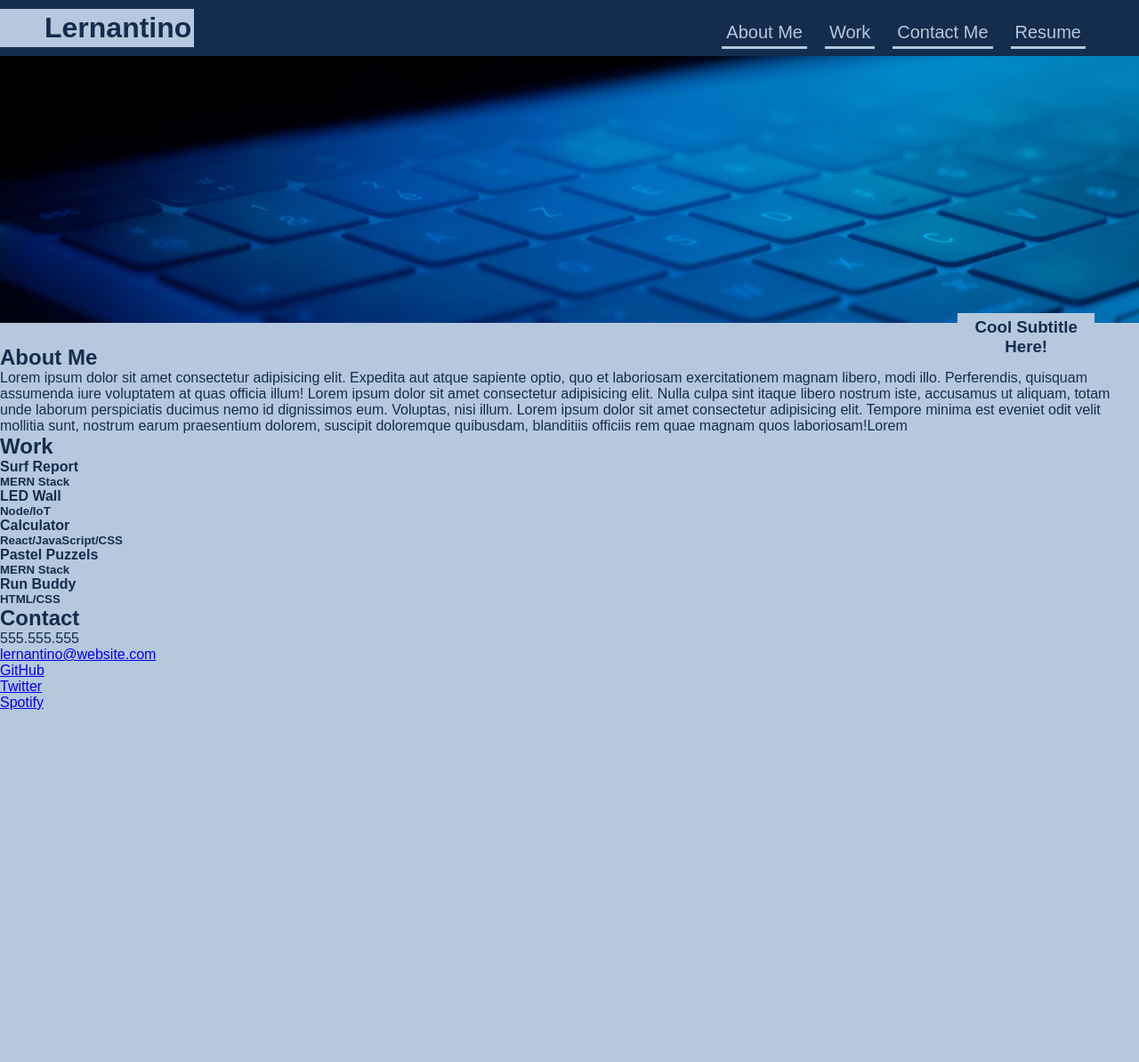
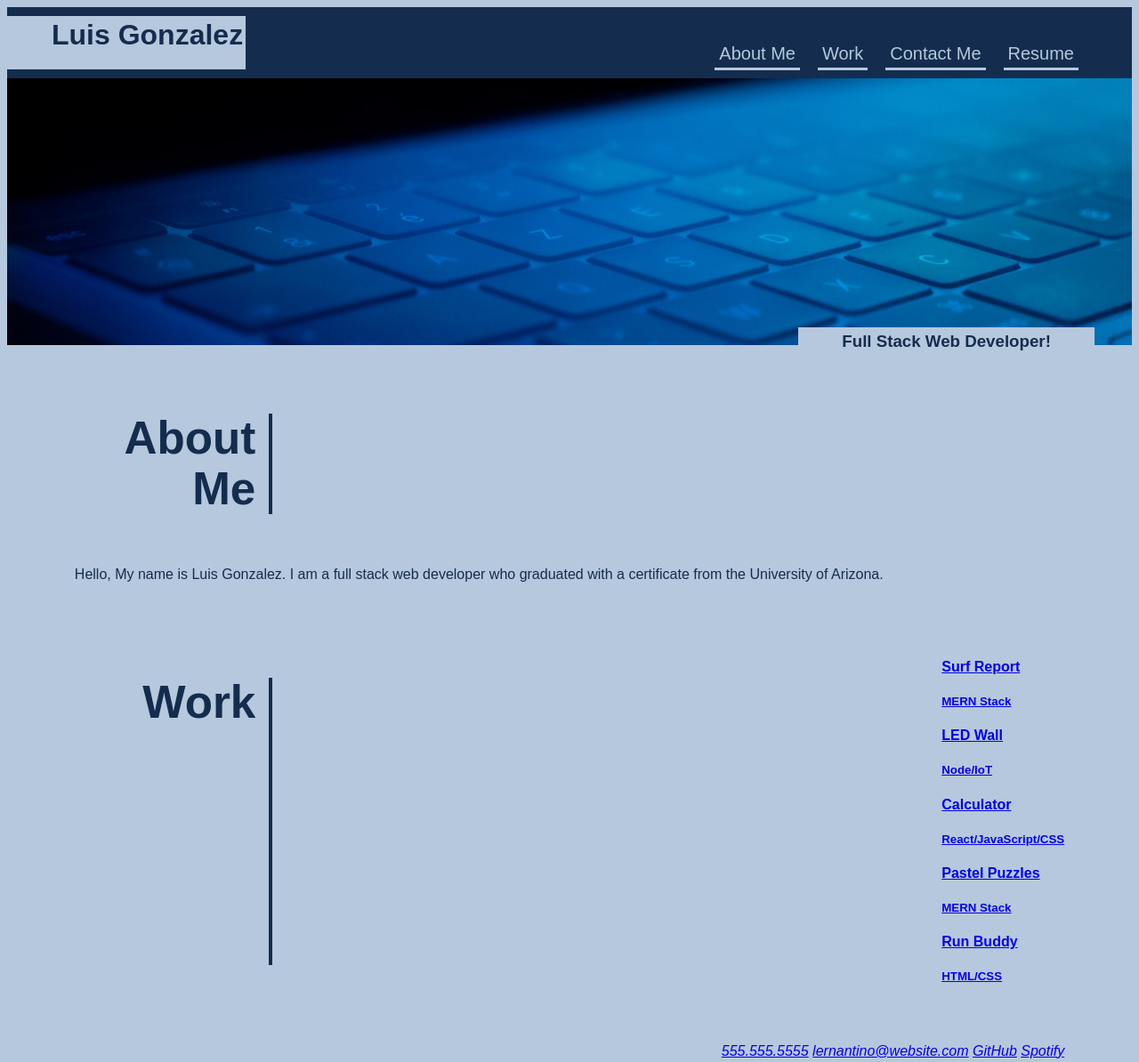
Before and after one commit to GonzalezL13/Professional-Portfolio, a plain HTML site: page index.html in a window 1280 px wide. Shown: the top 1194 px of the page at 89% size. Before the commit the page ends 800 px from the top, so only its background shows below. Drawn offline with Linux system fonts and the light colour scheme.

Commit message:
setting up pages display

```diff
--- a/assets/css/style.css
+++ b/assets/css/style.css
@@ -1,6 +1,4 @@
 * {
-    margin: 0;
-    padding: 0;
     box-sizing: border-box;
 }
 
@@ -55,6 +53,7 @@ header nav ul li a {
 .link {
     border-bottom: 3px solid #b6c8dd;
 }
+/*HEADER STYLE ENDS*/
 
 /*HERO STYLE*/
 .hero {
@@ -64,16 +63,59 @@ header nav ul li a {
     background-image: url("../images/blue-keyboard.jpg");
     background-size: cover;
     background-position: center;
+    display: flex;
+    justify-content: flex-end;
 }
 
 .hero h3 {
     background-color: #b6c8dd;
-    width: 12%;
+    width: 26%;
     padding: 5px;
     text-align: center;
     left: 1;
     right: 0;
     margin: 0 50px;
-    top: 44%;
+    top: 46%;
     position: absolute;
 }
+/*HERO STYLE ENDS*/
+
+/*PAGE STYLE STARTS CONTENT AND HEADINGS*/
+.wrapper {
+    max-width: 88%;
+    margin-left: auto;
+    margin-right: auto;
+  }
+
+
+
+.pageSection {
+    margin: 25px 0;
+    padding: 10px 0;
+    display: flex;
+    flex-direction: row;
+    flex-wrap: wrap;
+    align-items: stretch;
+    justify-content: space-between;
+}
+
+.pageSection > h2 {
+    flex: 0 0 20%;
+    text-align: right;
+    padding-right: 15px;
+    border-right: 4px solid #142d4e;
+    font-size: 4vw;
+    line-height: 1.1;
+}
+
+.page-section > div {
+    flex: 0 0 77%;
+}
+
+.pageSection p {
+    margin-bottom: 20px;
+}
+
+
+
+}
--- a/index.html
+++ b/index.html
@@ -1,16 +1,18 @@
 <!DOCTYPE html>
 <html lang="en">
+
 <head>
     <meta charset="UTF-8">
     <meta name="viewport" content="width=device-width, initial-scale=1.0">
-        <title>Lernantino</title>
-        <link rel="stylesheet" href="./assets/css/style.css"/>
+    <title>Luis Gonzalez / Web Developer</title>
+    <link rel="stylesheet" href="./assets/css/style.css" />
 </head>
+
 <body>
     <!--NAVIGATIONS-->
     <header>
         <h1>
-            Lernantino
+            Luis Gonzalez
         </h1>
         <nav>
             <ul>
@@ -32,77 +34,75 @@
     <!--HERO-->
     <section class="hero">
         <h3>
-            Cool Subtitle Here!
+            Full Stack Web Developer!
         </h3>
     </section>
+
+    <main class="wrapper">
         <!--ABOUT ME SECTION-->
-    <section id="#about-me">
-        <div class="">
-            <h2>
-                About Me
-            </h2>
-        </div>
-        <div class="">
+        <section class="pageSection" id="#about-me">
+            <h2>About Me</h2>
+            <div>
                 <p>
-                Lorem ipsum dolor sit amet consectetur adipisicing elit. Expedita aut atque sapiente optio, quo et laboriosam exercitationem magnam libero, modi illo. Perferendis, quisquam assumenda iure voluptatem at quas officia illum!
-                Lorem ipsum dolor sit amet consectetur adipisicing elit. Nulla culpa sint itaque libero nostrum iste, accusamus ut aliquam, totam unde laborum perspiciatis ducimus nemo id dignissimos eum. Voluptas, nisi illum. Lorem ipsum dolor
-                sit amet consectetur adipisicing elit. Tempore minima est eveniet odit velit mollitia sunt, nostrum earum praesentium dolorem, suscipit doloremque quibusdam, blanditiis officiis rem quae magnam quos laboriosam!Lorem
+                    Hello, My name is Luis Gonzalez. I am a full stack web developer who graduated with a certificate
+                    from the University of Arizona.
                 </p>
             </div>
+
         </section>
         <!--WORK SECTION-->
-    <section id="#work">
+        <section class="pageSection" id="#work">
             <h2>
                 Work
             </h2>
+            <div class="gridContainer">
+                <a href="#" class="grid-item surf-report">
                     <div>
                         <h4>Surf Report</h4>
                         <h5>MERN Stack</h5>
                     </div>
+                </a>
+                <a href="#" class="grid-item led-wall">
                     <div>
                         <h4>LED Wall</h4>
                         <h5>Node/IoT</h5>
                     </div>
+                </a>
+                <a href="#" class="grid-item calculator">
                     <div>
                         <h4>Calculator</h4>
                         <h5>React/JavaScript/CSS</h5>
                     </div>
+                </a>
+                <a href="#" class="grid-item pastel-puzzles">
                     <div>
-            <h4>Pastel Puzzels</h4>
+                        <h4>Pastel Puzzles</h4>
                         <h5>MERN Stack</h5>
                     </div>
+                </a>
+                <a href="#" class="grid-item run-buddy">
                     <div>
                         <h4>Run Buddy</h4>
                         <h5>HTML/CSS</h5>
                     </div>
+                </a>
+
+            </div>
+
         </section>
         <!--CONTACT ME AS FOOTER-->
-    <footer id="#contact-me">
-        <h2>
-            Contact
-        </h2>
-        <nav>
-            <ul>
-                <li>
-                    555.555.555
-                </li>
-                <li>
+        <footer class="pageSection" id="#contact-me">
+            <h2>Contact</h2>
+            <div>
+                <address>
+                    <a href="tel:+1555555555">555.555.5555</a>
                     <a href="mailto:lernantino@website.com">lernantino@website.com</a>
-                </li>
-                <li>
-                    <a href="https://github.com">GitHub</a>
-                </li>
-                <li>
-                    <a href="https://twitter.com">Twitter</a>
-                </li>
-                <li>
+                    <a href="https://github.com/GonzalezL13">GitHub</a>
                     <a href="https://spotify.com">Spotify</a>
-                </li>
-            </ul>
-        </nav>
+                </address>
+            </div>
         </footer>
+    </main>
+</body>
 
-
-
-    </body>
 </html>
```
Lines whose indentation alone changed are shown as unchanged.
